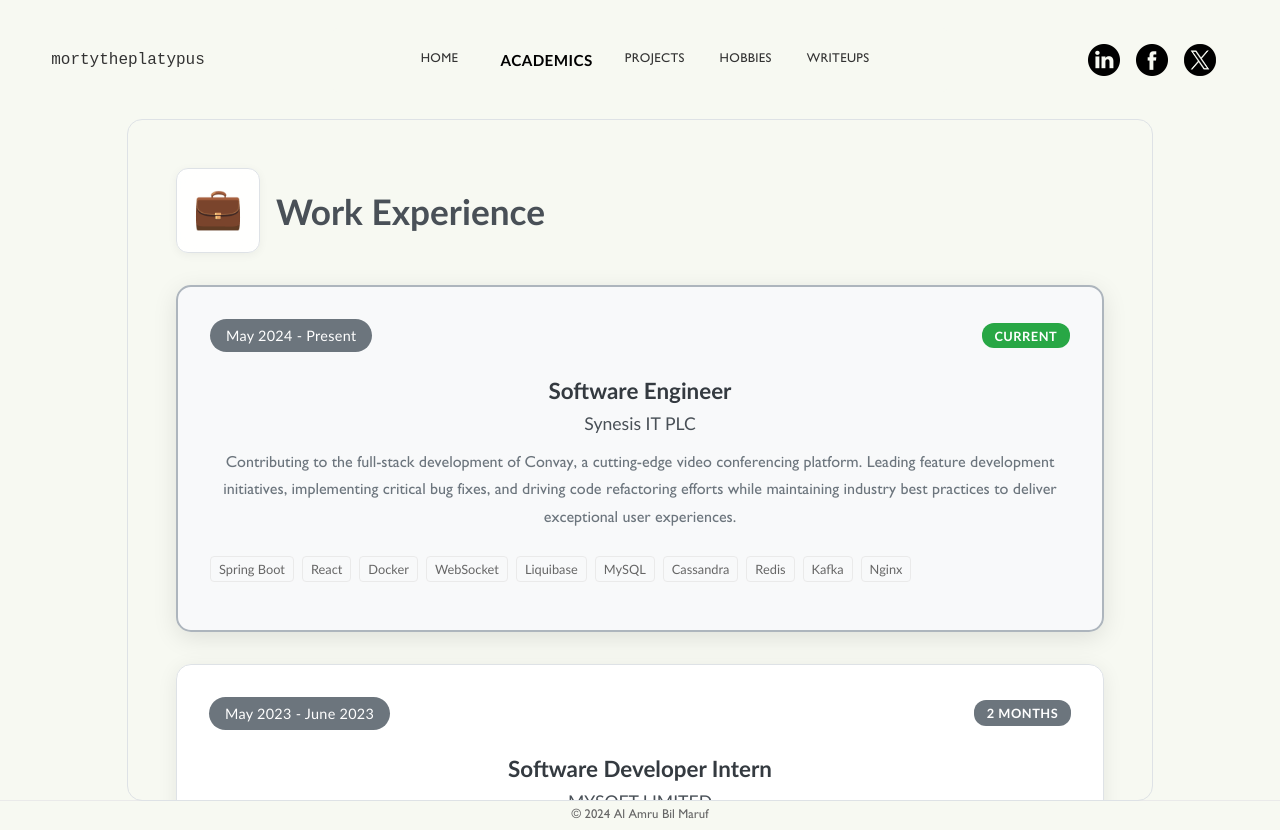
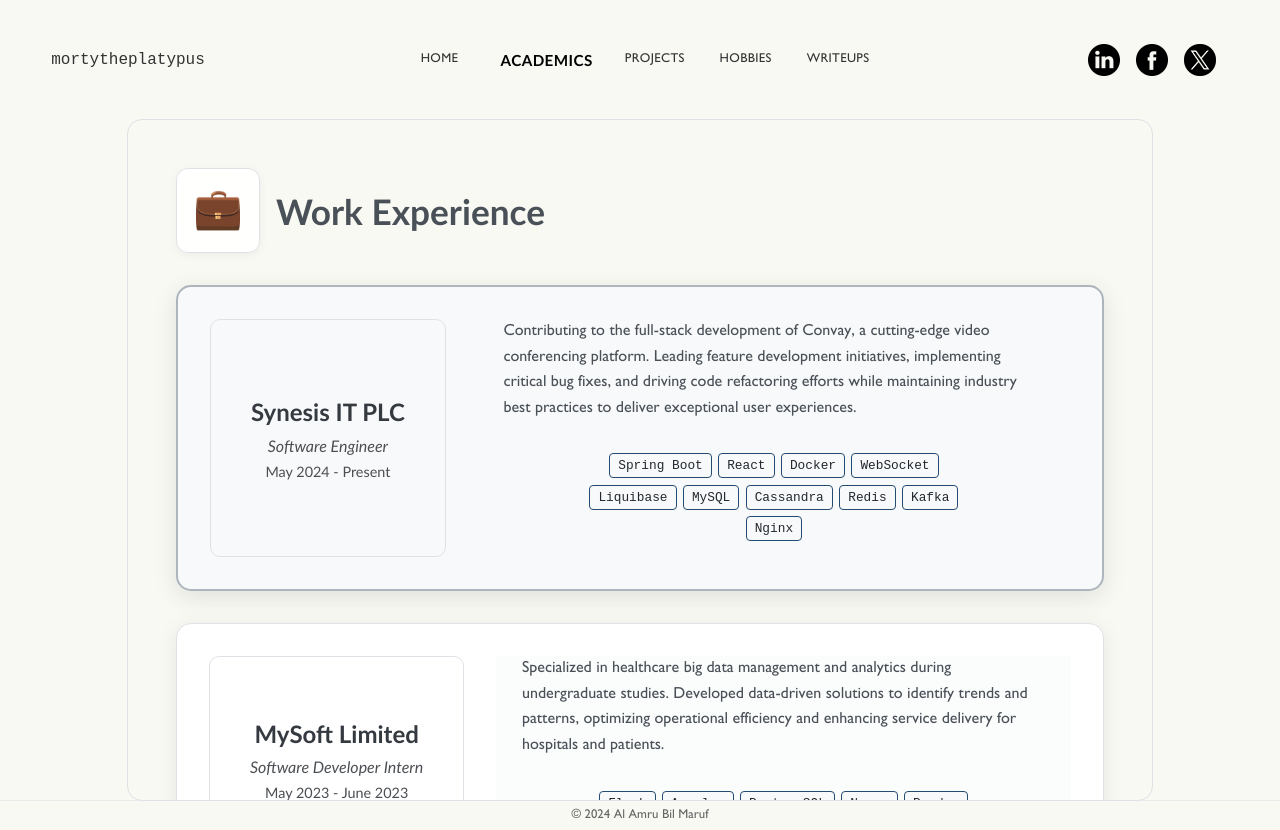
Before and after one commit to mortytheplatypus/mortytheplatypus.github.io, a React (Create React App) app: page /academics in a window 1280 px wide. Built offline with nearby package versions, Linux system fonts and the light colour scheme.

Commit message:
feat: update styling of experience and education

```diff
--- a/src/components/tabs/academics/Academics.css
+++ b/src/components/tabs/academics/Academics.css
@@ -66,6 +66,18 @@
   padding: 0;
 }
 
+/* Education Row Layout */
+.education-row {
+  display: flex;
+  gap: 1.5rem;
+  margin-bottom: 2rem;
+}
+
+.education-row .education-card {
+  flex: 1;
+  margin-bottom: 0;
+}
+
 /* Cards */
 .experience-card,
 .education-card {
@@ -79,6 +91,108 @@
   transition: all 0.3s cubic-bezier(0.4, 0, 0.2, 1);
   position: relative;
   overflow: hidden;
+  cursor: pointer;
+}
+
+.card-layout {
+  display: flex;
+  gap: 2rem;
+  min-height: 200px;
+}
+
+.description-section {
+  flex: 2;
+  padding: 0 1.6rem;
+  background: rgba(248, 249, 250, 0.5);
+  display: flex;
+  flex-direction: column;
+  justify-content: center;
+  align-items: center;
+}
+
+.description-section .description {
+  margin: 0;
+  color: #495057;
+  line-height: 1.6;
+  font-size: 1rem;
+  text-align: left;
+}
+
+.details-section {
+  flex: 1;
+  display: flex;
+  flex-direction: column;
+  justify-content: space-between;
+}
+
+.company-info {
+  border: 1px solid #dee2e6;
+  border-radius: 10px;
+  padding: 1rem 2.5rem;
+  text-align: center;
+  display: flex;
+  flex-direction: column;
+  justify-content: center;
+}
+
+.company-name {
+  font-size: 1.5rem;
+  font-weight: 700;
+  color: #343a40;
+  margin: 0 0 0.5rem 0;
+  line-height: 1.3;
+}
+
+.job-title {
+  font-style: italic;
+  font-size: 1rem;
+  color: #4b4f53;
+  margin: 0 0 0.5rem 0;
+  font-weight: 400;
+}
+
+.period-text {
+  font-size: 0.9rem;
+  color: #4b4f53;
+  margin: 0;
+  font-weight: 500;
+}
+
+.tech-stack-box {
+  margin-top: 1rem;
+  padding: 1rem;
+  display: flex;
+  justify-content: center;
+  align-items: center;
+}
+
+.tech-stack-box .tech-stack {
+  margin: 0;
+  width: 80%;
+  gap: 0.4rem;
+  display: flex;
+  flex-wrap: wrap;
+  justify-content: center;
+  align-items: center;
+  overflow: hidden;
+}
+
+.tech-tag {
+  padding: 0.4rem 0.8rem;
+  border-radius: 15px;
+  font-family: monospace;
+  font-size: 0.8rem !important;
+  color: #21282f !important;
+  font-weight: 500;
+  transition: all 0.3s ease;
+  cursor: pointer;
+  border: 1px solid #244b71 !important;
+}
+
+.tech-tag:hover {
+  transform: translateY(-1px);
+  box-shadow: 0 2px 8px rgba(0, 0, 0, 0.15);
+  background: #f8f9fa;
 }
 
 .experience-card::before,
@@ -196,40 +310,15 @@
 .degree {
   font-size: 1rem;
   font-weight: 500;
-  color: #6c757d;
+  color: #3b4045;
   margin: 0 0 1rem 0;
 }
 
 .description {
-  color: #6c757d;
+  color: #3b4045;
   line-height: 1.7;
   font-size: 1rem;
   margin-bottom: 1.5rem;
-}
-
-/* Tech Stack */
-.tech-stack {
-  display: flex;
-  flex-wrap: wrap;
-  gap: 0.5rem;
-  margin-top: 1.5rem;
-}
-
-.tech-tag {
-  display: inline-block;
-  padding: 0.4rem 0.8rem;
-  border-radius: 15px;
-  font-size: 1rem;
-  font-weight: 500;
-  transition: all 0.3s ease;
-  cursor: pointer;
-  border: 1px solid #244b71;
-}
-
-.tech-tag:hover {
-  transform: translateY(-1px);
-  box-shadow: 0 2px 8px rgba(0, 0, 0, 0.15);
-  background: #f8f9fa;
 }
 
 /* Highlights */
@@ -306,6 +395,22 @@
     padding: 1.5rem;
   }
 
+  /* Responsive layout for experience cards */
+  .card-layout {
+    flex-direction: column;
+    gap: 1.5rem;
+    min-height: auto;
+  }
+
+  .description-section {
+    flex: none;
+    min-height: 120px;
+  }
+
+  .details-section {
+    flex: none;
+  }
+
   .card-header {
     flex-direction: column;
     align-items: flex-start;
@@ -319,6 +424,16 @@
   .tech-tag {
     font-size: 0.8rem;
     padding: 0.3rem 0.6rem;
+  }
+
+  /* Stack education row on mobile */
+  .education-row {
+    flex-direction: column;
+    gap: 1rem;
+  }
+
+  .education-row .education-card {
+    margin-bottom: 1rem;
   }
 }
 
--- a/src/components/tabs/academics/Academics.js
+++ b/src/components/tabs/academics/Academics.js
@@ -1,6 +1,6 @@
-import React from 'react';
-import PropTypes from 'prop-types';
-import './Academics.css';
+import React from "react";
+import PropTypes from "prop-types";
+import "./Academics.css";
 
 const experienceData = [
   {
@@ -8,18 +8,40 @@
     isCurrent: true,
     position: "Software Engineer",
     company: "Synesis IT PLC",
-    description: "Contributing to the full-stack development of Convay, a cutting-edge video conferencing platform. Leading feature development initiatives, implementing critical bug fixes, and driving code refactoring efforts while maintaining industry best practices to deliver exceptional user experiences.",
-    techStack: ["Spring Boot", "React", "Docker", "WebSocket", "Liquibase", "MySQL", "Cassandra", "Redis", "Kafka", "Nginx"]
+    description:
+      "Contributing to the full-stack development of Convay, a cutting-edge video conferencing platform. Leading feature development initiatives, implementing critical bug fixes, and driving code refactoring efforts while maintaining industry best practices to deliver exceptional user experiences.",
+    techStack: [
+      "Spring Boot",
+      "React",
+      "Docker",
+      "WebSocket",
+      "Liquibase",
+      "MySQL",
+      "Cassandra",
+      "Redis",
+      "Kafka",
+      "Nginx",
+    ],
   },
   {
     period: "May 2023 - June 2023",
     isCurrent: false,
     duration: "2 months",
     position: "Software Developer Intern",
-    company: "MYSOFT LIMITED",
-    description: "Specialized in healthcare big data management and analytics during undergraduate studies. Developed data-driven solutions to identify trends and patterns, optimizing operational efficiency and enhancing service delivery for hospitals and patients.",
-    techStack: ["Flask", "Angular", "PostgreSQL"]
-  }
+    company: "MySoft Limited",
+    description:
+      "Specialized in healthcare big data management and analytics during undergraduate studies. Developed data-driven solutions to identify trends and patterns, optimizing operational efficiency and enhancing service delivery for hospitals and patients.",
+    techStack: [
+      "Flask",
+      "Angular",
+      "PostgreSQL",
+      "Numpy",
+      "Pandas",
+      "Matplotlib",
+      "Seaborn",
+      "Scikit-learn",
+    ],
+  },
 ];
 
 const educationData = [
@@ -29,13 +51,14 @@
     badgeText: "Bachelor's",
     institution: "Bangladesh University of Engineering and Technology (BUET)",
     degree: "Bachelor of Science in Computer Science and Engineering",
-    description: "Completed my undergraduate degree at Bangladesh's premier engineering institution. This transformative period laid the foundation for my technical expertise and professional development, marking the most impactful phase of my academic journey.",
+    description:
+      "Completed my undergraduate degree at Bangladesh's premier engineering institution. This transformative period laid the foundation for my technical expertise and professional development, marking the most impactful phase of my academic journey.",
     highlights: [
       {
         label: "Focus",
-        value: "Software Engineering & Data Structures"
-      }
-    ]
+        value: "Software Engineering & Data Structures",
+      },
+    ],
   },
   {
     period: "2016 - 2018",
@@ -43,7 +66,8 @@
     badgeText: "HSC",
     institution: "Dinajpur Government College",
     degree: "Higher Secondary Certificate (HSC)",
-    description: "Completed higher secondary education with specialization in Science stream, building strong fundamentals in mathematics, physics, and chemistry that prepared me for engineering studies."
+    description:
+      "Completed higher secondary education with specialization in Science stream, building strong fundamentals in mathematics, physics, and chemistry that prepared me for engineering studies.",
   },
   {
     period: "2008 - 2016",
@@ -51,37 +75,32 @@
     badgeText: "SSC",
     institution: "Dinajpur Zilla School",
     degree: "Secondary School Certificate (SSC)",
-    description: "Spent my formative academic years from Class 3 to 10, developing strong analytical thinking and problem-solving skills that became the cornerstone of my educational foundation."
-  },
-  {
-    period: "2005 - 2007",
-    badgeType: "level",
-    badgeText: "Primary",
-    institution: "St. Joseph's School, Dinajpur",
-    degree: "Primary Education",
-    description: "Began my educational journey at this esteemed institution, completing up to Class 2 and establishing the fundamental learning habits that would guide my academic career."
+    description:
+      "Spent my formative academic years from Class 3 to 10, developing strong analytical thinking and problem-solving skills that became the cornerstone of my educational foundation.",
   }
 ];
 
 const ExperienceCard = ({ experience, isFeatured = false }) => {
   return (
-    <div className={`experience-card ${isFeatured ? 'featured' : ''}`}>
-      <div className="card-header">
-        <div className="period">{experience.period}</div>
-        {experience.isCurrent ? (
-          <div className="status-badge">Current</div>
-        ) : (
-          <div className="duration-badge">{experience.duration}</div>
-        )}
-      </div>
-      <div className="card-content">
-        <h3>{experience.position}</h3>
-        <p className="company">{experience.company}</p>
-        <p className="description">{experience.description}</p>
-        <div className="tech-stack">
-          {experience.techStack.map((tech) => (
-            <span key={tech} className="tech-tag">{tech}</span>
-          ))}
+    <div className={`experience-card ${isFeatured ? "featured" : ""}`}>
+      <div className="card-layout">
+        <div className="company-info">
+          <h3 className="company-name">{experience.company}</h3>
+          <p className="job-title">{experience.position}</p>
+          <p className="period-text">{experience.period}</p>
+        </div>
+
+        <div className="description-section">
+          <p className="description">{experience.description}</p>
+          <div className="tech-stack-box">
+            <div className="tech-stack">
+              {experience.techStack.map((tech) => (
+                <span key={tech} className="tech-tag">
+                  {tech}
+                </span>
+              ))}
+            </div>
+          </div>
         </div>
       </div>
     </div>
@@ -90,30 +109,17 @@
 
 ExperienceCard.propTypes = {
   experience: PropTypes.object.isRequired,
-  isFeatured: PropTypes.bool
+  isFeatured: PropTypes.bool,
 };
 
 const EducationCard = ({ education, isFeatured = false }) => {
   return (
-    <div className={`education-card ${isFeatured ? 'featured' : ''}`}>
-      <div className="card-header">
-        <div className="period">{education.period}</div>
-        <div className={`${education.badgeType}-badge`}>{education.badgeText}</div>
-      </div>
+    <div className={`education-card ${isFeatured ? "featured" : ""}`}>
       <div className="card-content">
         <h3>{education.institution}</h3>
         <p className="degree">{education.degree}</p>
+        <div className="period">{education.period}</div>
         <p className="description">{education.description}</p>
-        {education.highlights && (
-          <div className="highlights">
-            {education.highlights.map((highlight) => (
-              <div key={highlight.label} className="highlight-item">
-                <span className="highlight-label">{highlight.label}:</span>
-                <span>{highlight.value}</span>
-              </div>
-            ))}
-          </div>
-        )}
       </div>
     </div>
   );
@@ -121,7 +127,7 @@
 
 EducationCard.propTypes = {
   education: PropTypes.object.isRequired,
-  isFeatured: PropTypes.bool
+  isFeatured: PropTypes.bool,
 };
 
 export const Academics = () => {
@@ -138,7 +144,7 @@
           <div className="timeline">
             {experienceData.map((experience, index) => (
               <ExperienceCard
-                key={index}
+                key={experience.company}
                 experience={experience}
                 isFeatured={index === 0}
               />
@@ -154,13 +160,26 @@
           </div>
 
           <div className="timeline">
-            {educationData.map((education, index) => (
+            {/* BUET - standalone */}
+            <EducationCard
+              key={educationData[0].badgeText}
+              education={educationData[0]}
+              isFeatured={true}
+            />
+
+            {/* HSC and SSC - side by side */}
+            <div className="education-row">
               <EducationCard
-                key={index}
-                education={education}
-                isFeatured={index === 0}
+                key={educationData[1].badgeText}
+                education={educationData[1]}
+                isFeatured={false}
               />
-            ))}
+              <EducationCard
+                key={educationData[2].badgeText}
+                education={educationData[2]}
+                isFeatured={false}
+              />
+            </div>
           </div>
         </section>
       </div>
```
